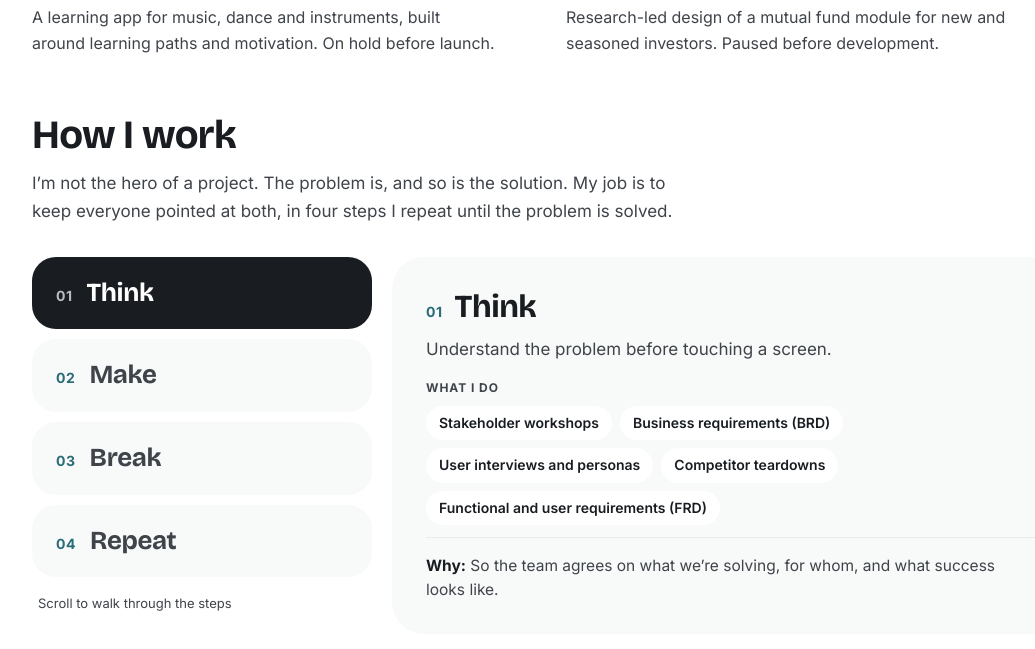
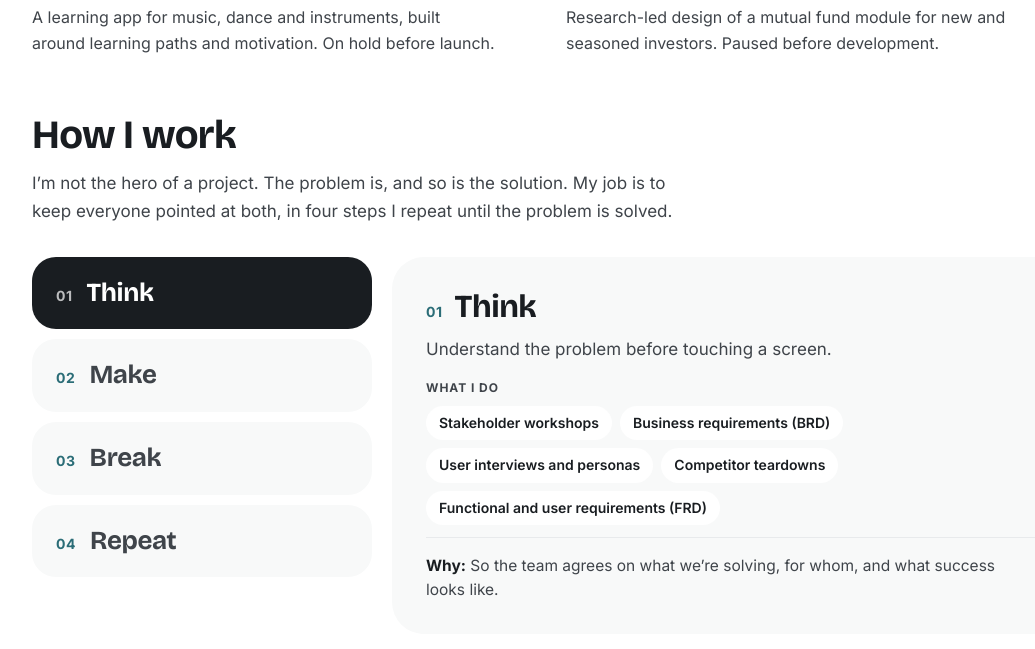
Before and after one commit to blackhellcan/portfolio, a plain HTML site: page index.html in a window 1280 px wide. Shown: the part 4043-4692 px from the top of the page, without its empty margins (88-1123 px from the left). Drawn offline with nearby package versions, Linux system fonts and the light colour scheme; animation ran at ten frames a second.

Commit message:
Remove the scroll hint under How I work steps
Co-Authored-By: Claude Opus 5.5 <noreply@anthropic.com>
Claude-Session: https://claude.ai/code/session_01PufybAsBJwVn6MGe7288mx

```diff
--- a/soft.css
+++ b/soft.css
@@ -455,5 +455,3 @@ img.img-in { animation: imgIn .45s ease both; }
 /* Scroll drama helpers (GSAP only) */
 .gsap .gs-mask { display: inline-block; overflow: hidden; vertical-align: top; padding-bottom: .08em; margin-bottom: -.08em; }
 .gsap .gs-mask > span { display: inline-block; will-change: transform; }
-.gsap .hw-pinned .hw-list { position: relative; }
-.gsap .hw-pinned .hw-list::after { content: "Scroll to walk through the steps"; margin-top: 6px; font-size: 13px; color: var(--ink-2); padding-left: 6px; }
```
